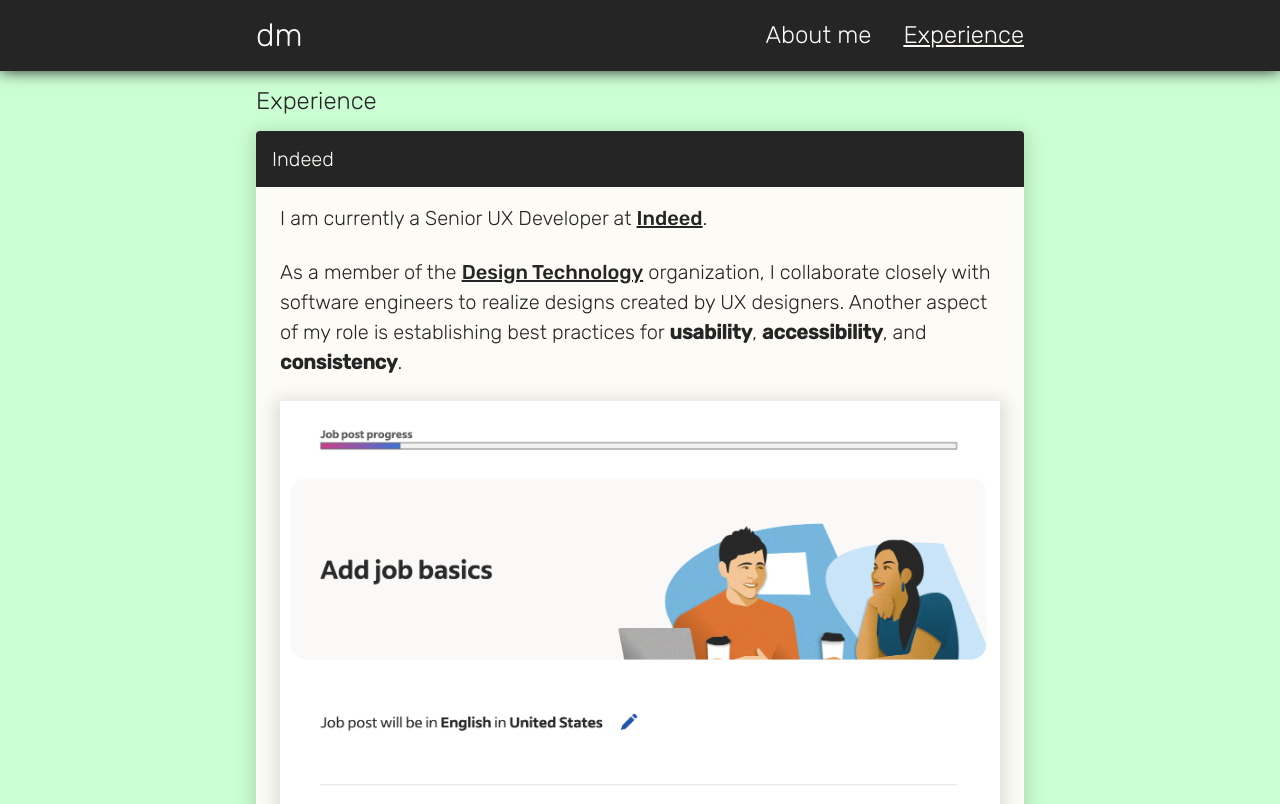
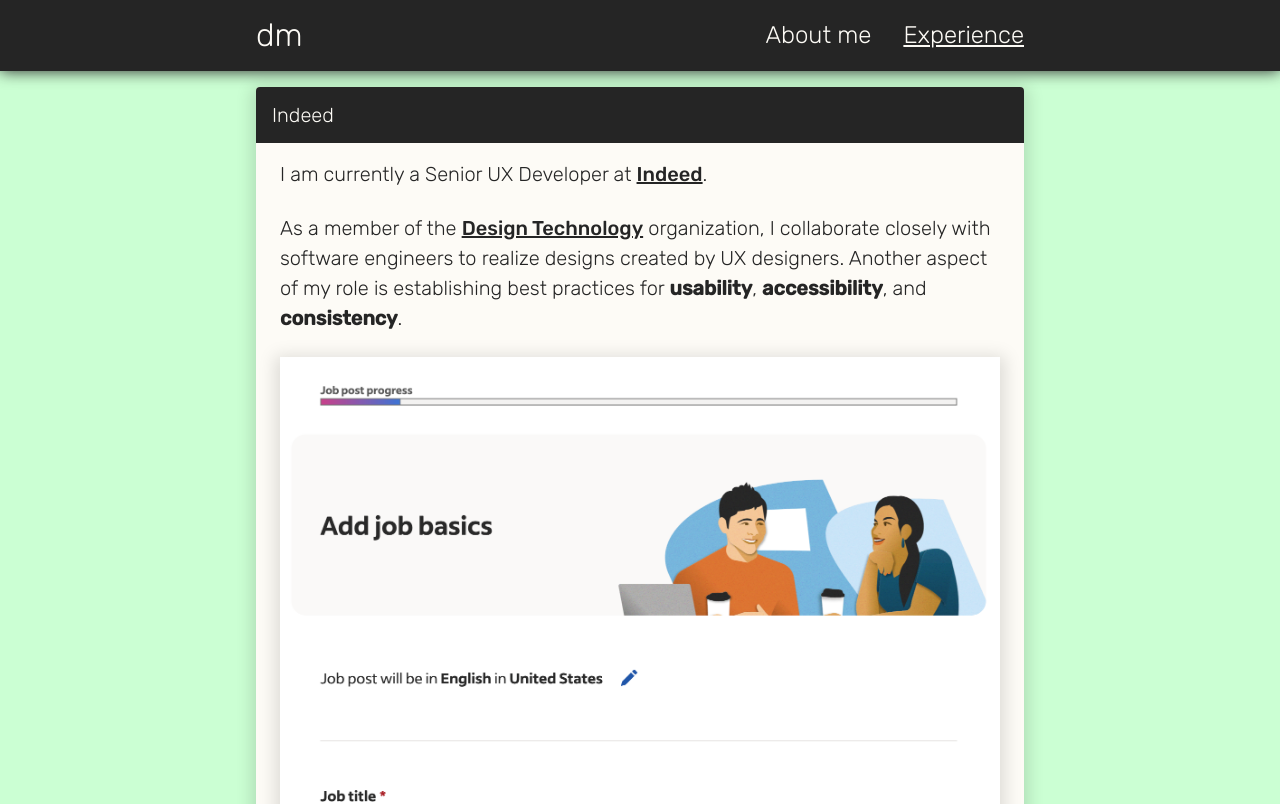
Before and after one commit to drewcmaier/portfolio, a SvelteKit app: page /experience in a window 1280 px wide. Shown: the top 804 px of the page. Built offline with nearby package versions, Linux system fonts and the light colour scheme.

Commit message:
fix: fade in main page, hide heading

```diff
--- a/src/routes/+page.svelte
+++ b/src/routes/+page.svelte
@@ -4,7 +4,7 @@
 	import GitHub from '$lib/icons/GitHub.svelte';
 </script>
 
-<section in:fade={{ duration: 0.5 }}>
+<section in:fade={{ duration: 500 }}>
 	<strong class="hello">Hello, world!<span class="cursor">█</span></strong>
 	<p>
 		<span>My name is</span> <strong>Drew Maier</strong>
--- a/src/routes/experience/+page.svelte
+++ b/src/routes/experience/+page.svelte
@@ -10,7 +10,7 @@
 </script>
 
 <div class="card-container">
-	<h2>Experience</h2>
+	<h2 class="visually-hidden">Experience</h2>
 	<ProjectCard heading="Indeed">
 		<p>
 			I am currently a Senior UX Developer at <a href="https://employers.indeed.com">Indeed</a>.
```
